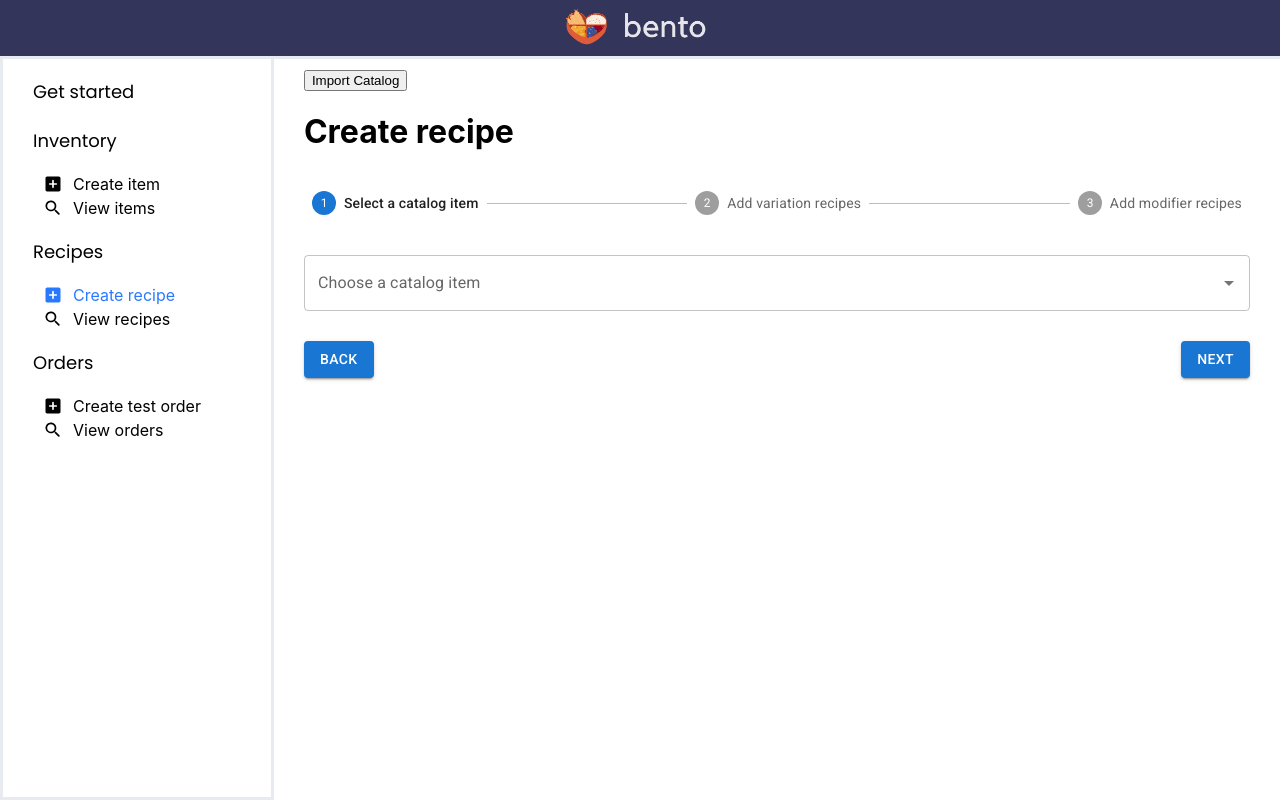
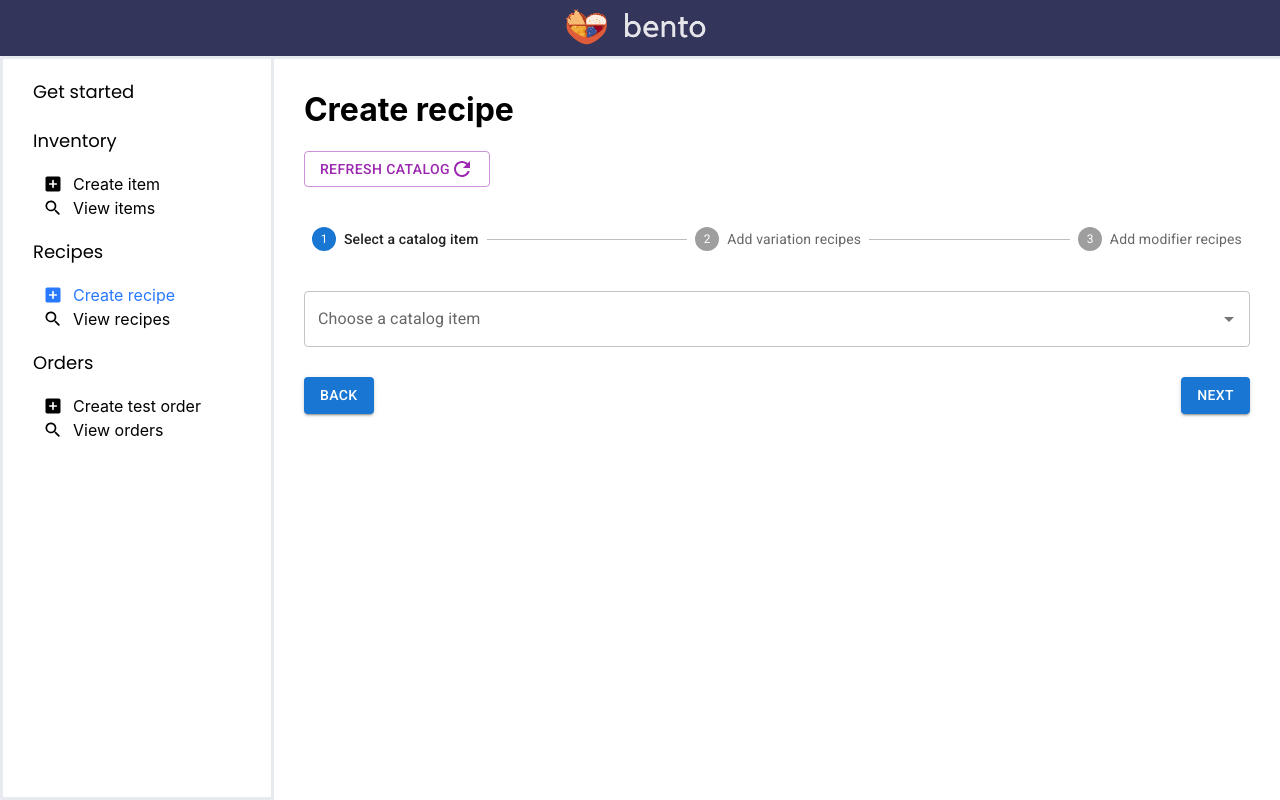
Before and after one commit to onmyraedar/square-unboxed-2022, a React (Create React App) app in the folder client/: page /recipe/create in a window 1280 px wide. Built offline with nearby package versions, Linux system fonts and the light colour scheme; no server answers.

Commit message:
Move catalog refresh button to recipe form

```diff
--- a/client/src/App.js
+++ b/client/src/App.js
@@ -58,9 +58,8 @@ function App() {
       <div className="App-container">
         <Navbar />
         <div className="App-content">
-          <button onClick={importCatalog}>Import Catalog</button>
           <Routes>
-            <Route path="/recipe/create" element={<CreateRecipeForm catalog={catalog} inventory={inventory} />} />
+            <Route path="/recipe/create" element={<CreateRecipeForm catalog={catalog} importCatalog={importCatalog} inventory={inventory} />} />
             <Route path="/recipe/list" element={<RecipeItemList />} />
             <Route path="/recipe/:itemID" element={<RecipeItem />} />
             <Route path="/recipe/:itemID/edit" element={<RecipeItemEdit inventory={inventory} />} />
--- a/client/src/components/CreateRecipeForm.js
+++ b/client/src/components/CreateRecipeForm.js
@@ -3,6 +3,7 @@ import { useNavigate } from "react-router-dom";
 import uniqid from "uniqid";
 
 import Button from '@mui/material/Button';
+import RefreshIcon from '@mui/icons-material/Refresh';
 import Step from '@mui/material/Step';
 import StepLabel from '@mui/material/StepLabel';
 import Stepper from '@mui/material/Stepper';
@@ -15,7 +16,7 @@ import "./CreateRecipeForm.css";
 
 function CreateRecipeForm(props) {
 
-  const { catalog, inventory } = props;
+  const { catalog, importCatalog, inventory } = props;
 
   const [activeCatalogItem, setActiveCatalogItem] = useState({
     catalogObjectID: "",
@@ -398,6 +399,9 @@ function CreateRecipeForm(props) {
   return (
   <div>
     <h1>Create recipe</h1>
+    <Button color="secondary" onClick={() => importCatalog()} variant="outlined">
+      Refresh catalog  <RefreshIcon />
+    </Button>
     <div className="stepper-container">
     <Stepper nonLinear activeStep={activeStep}>
       {steps.map((label, index) => (
```
